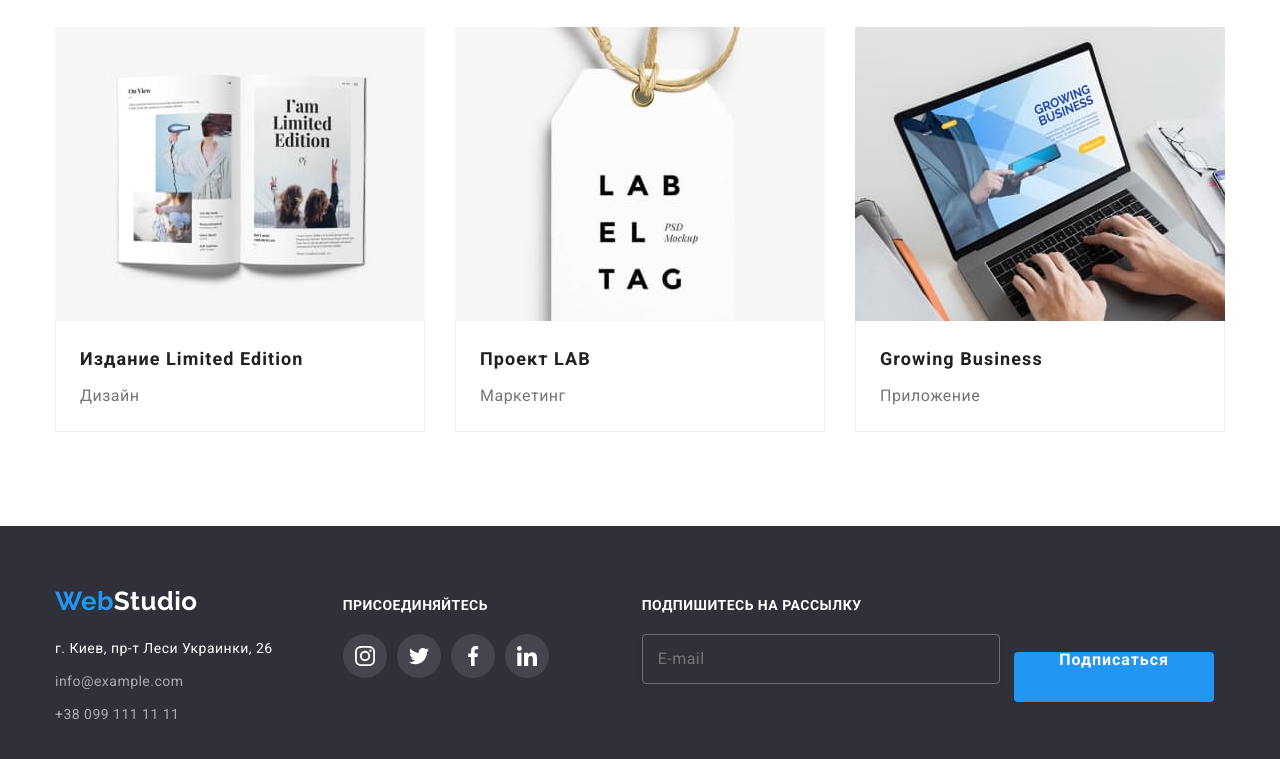
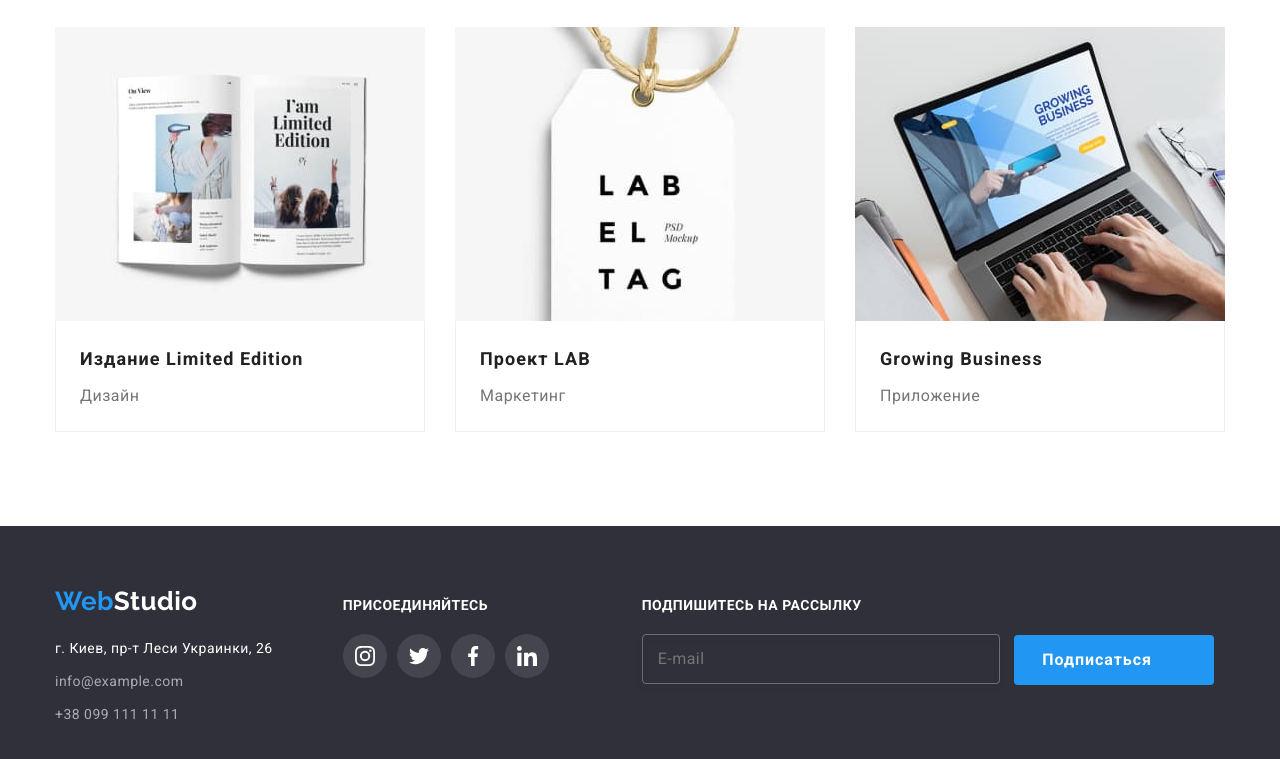
Before and after one commit to MikhailTsyganov/goit-markup-hw-06, a plain HTML site: page portfolio.html in a window 1280 px wide. Shown: the part 1106-1865 px from the top of the page. Drawn offline with nearby package versions, Linux system fonts and the light colour scheme.

Commit message:
Исправлена верстка в портфолио

```diff
--- a/portfolio.html
+++ b/portfolio.html
@@ -246,18 +246,16 @@
 
             <div class="subscribe">
                 <p class="join">Подпишитесь на рассылку</p>
-                <form action="">
+                <form>
                     <div class="form-sub">
                         <input type="email" name="email-sub" id="email-sub" class="form-input">
                         <label for="email-sub" class="label-sub">E-mail</label>
                     </div>
                     <button type="submit" class="btn-sub">
-                        <div class="sub-container">
-                            <p class="text">Подписаться</p>
-                            <svg class="icon" width="24px" height="24px">
-                                <use href="/images/icons.svg#icon-send"></use>
-                            </svg>
-                        </div>
+                        Подписаться
+                        <svg class="icon" width="24px" height="24px">
+                            <use href="./images/icons.svg#icon-send"></use>
+                        </svg>
                     </button>
                 </form>
 
```
